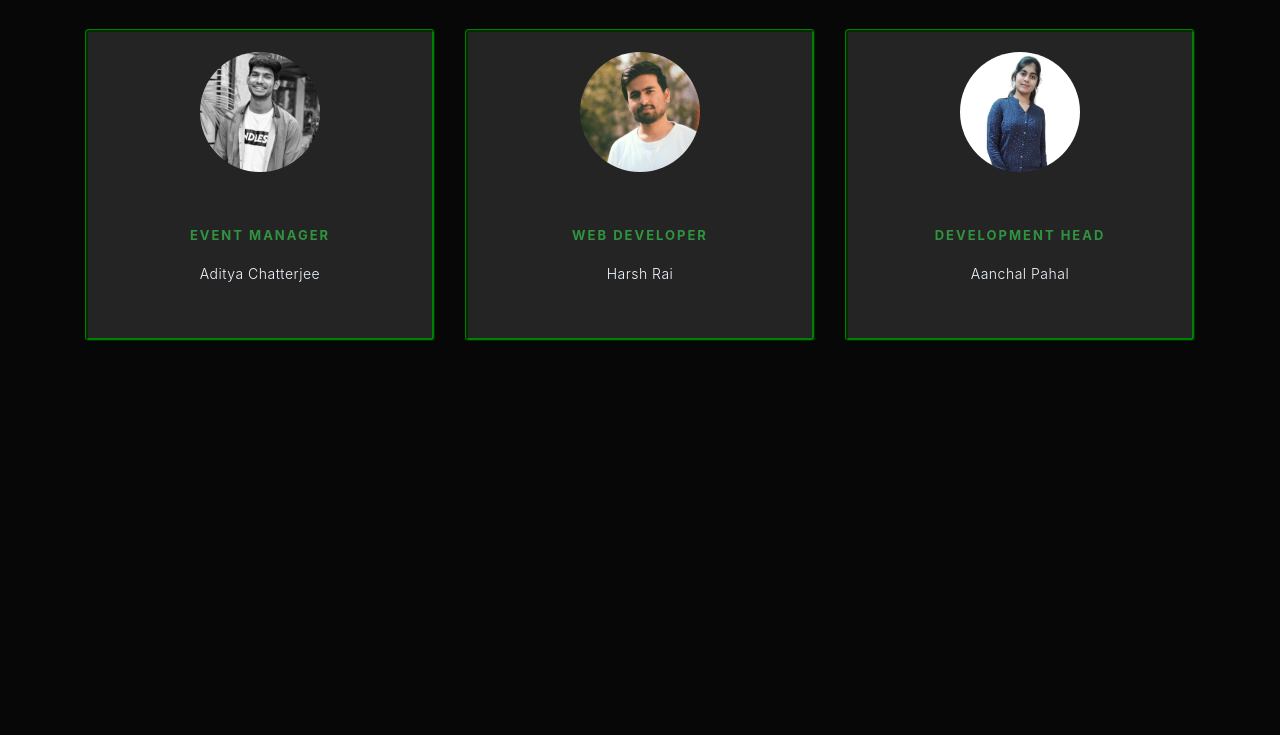
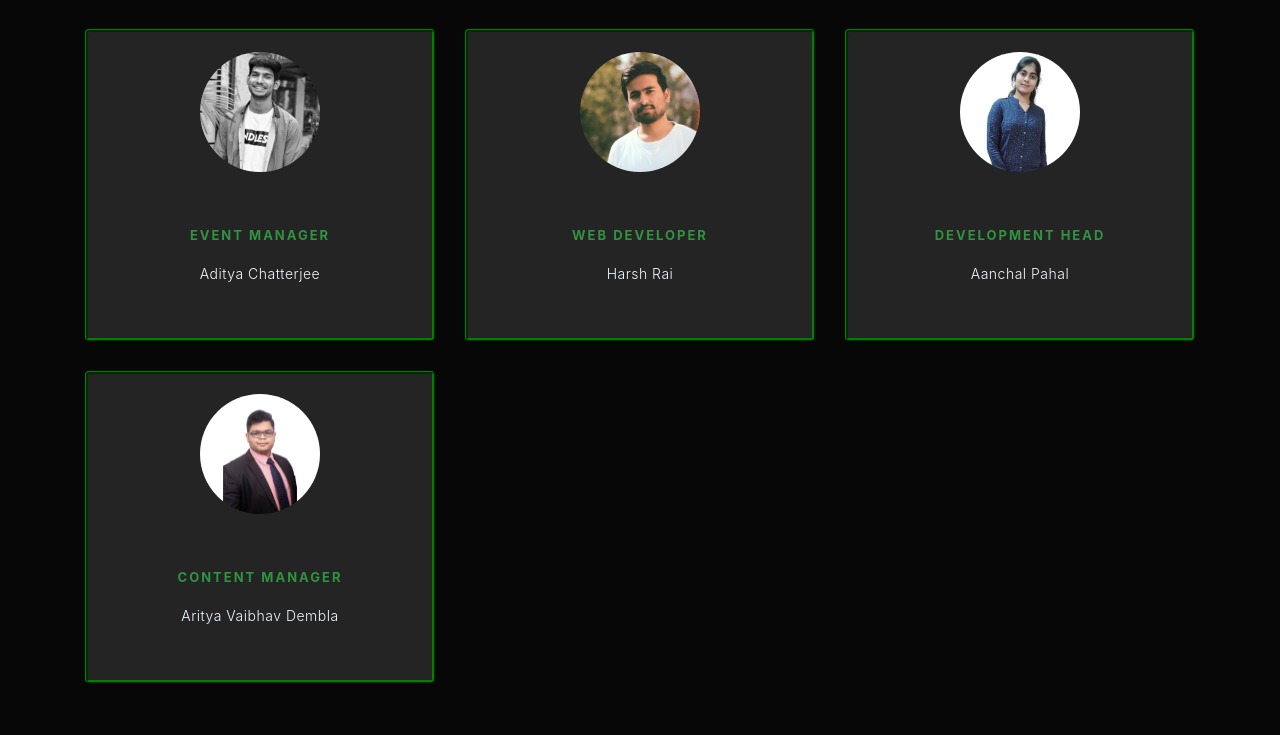
Before and after one commit to harshrai12/cscodershub-website, a plain HTML site: page team.html in a window 1280 px wide. Shown: the part 471-1206 px from the top of the page. Before the commit the page ends 890 px from the top, so only its background shows below. Drawn offline with Linux system fonts and the light colour scheme.

Commit message:
Amritya added

```diff
--- a/team.html
+++ b/team.html
@@ -336,6 +336,50 @@
                     </div>
                 </div>
             </div>
+                                    <div class="col-xs-12 col-sm-6 col-md-4">
+                <div class="image-flip" ontouchstart="this.classList.toggle('hover');">
+                    <div class="mainflip">
+                        <div class="frontside">
+                            <div class="card">
+                                <div class="card-body text-center">
+                                    <p>
+                                        <img class=" img-fluid" alt="Team Cards Flipper" src="img\team\amritya.png" /></p>
+                                    <h4 class="card-title">Content Manager</h4>
+                                    <p class="card-text">Aritya Vaibhav Dembla</p>
+
+                                </div>
+                            </div>
+                        </div>
+                        <div class="backside">
+                            <div class="card">
+                                <div class="card-body text-center mt-4">
+                                     <h1 class="card-title">Amritya Vaibhav Dembla</h1>
+                                <h2 class="card-title">[dboidembla]</h2>
+                                    <h4 class="card-title">Content Manager</h4>
+                                    <ul class="list-inline">
+                                        <li class="list-inline-item">
+                                            <a class="social-icon text-xs-center" target="_blank" href="https://www.linkedin.com/in/amritya-vaibhav-dembla/">
+                                                <i class="fa fa-linkedin-square"></i>
+                                            </a>
+                                        </li>
+                                        <li class="list-inline-item">
+                                            <a class="social-icon text-xs-center" target="_blank" href="#">
+                                                <i class="fa fa-twitter"></i>
+                                            </a>
+                                        </li>
+                                         <li class="list-inline-item">
+                                            <a class="social-icon text-xs-center" target="_blank" href="https://github.com/Dboidembla">
+                                                <i class="fa fa-github"></i>
+                                            </a>
+                                        </li>
+
+                                    </ul>
+                                </div>
+                            </div>
+                        </div>
+                    </div>
+                </div>
+            </div>
     </div>
 </section>
 </body>
```
